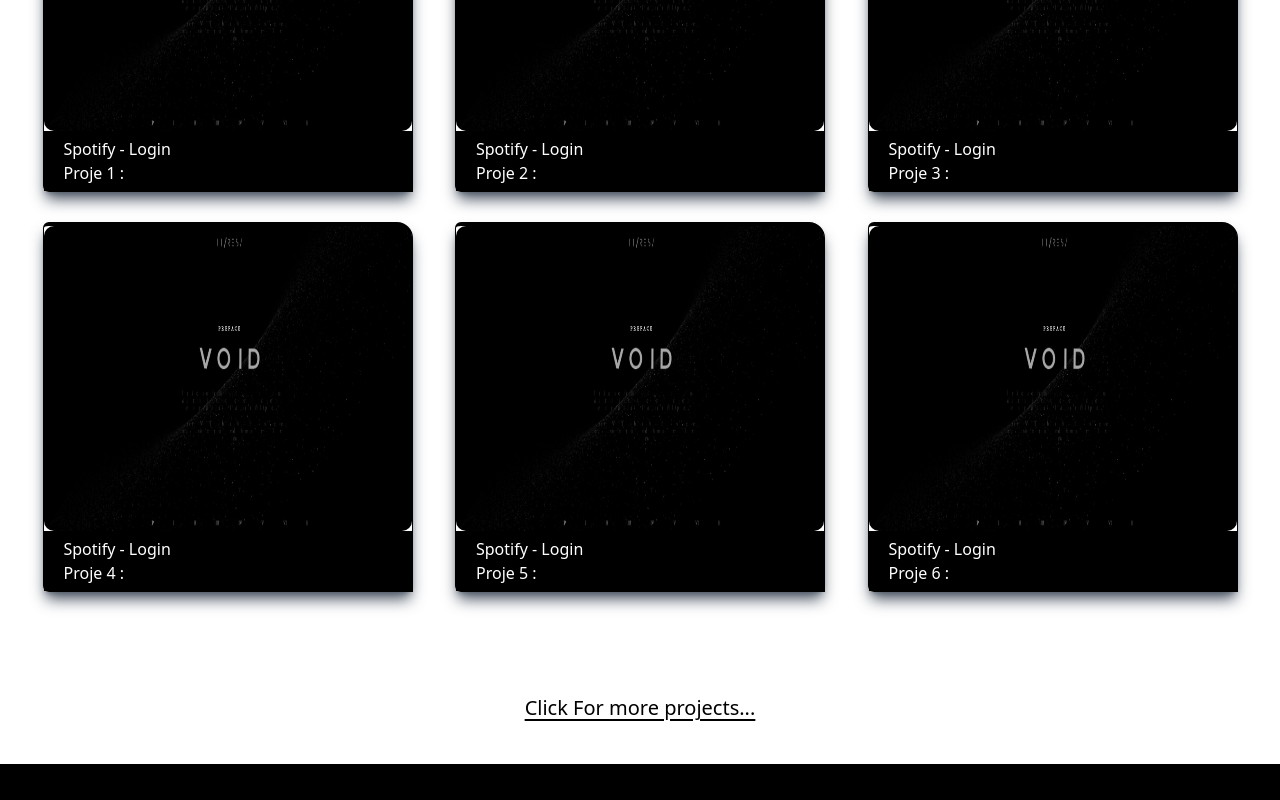
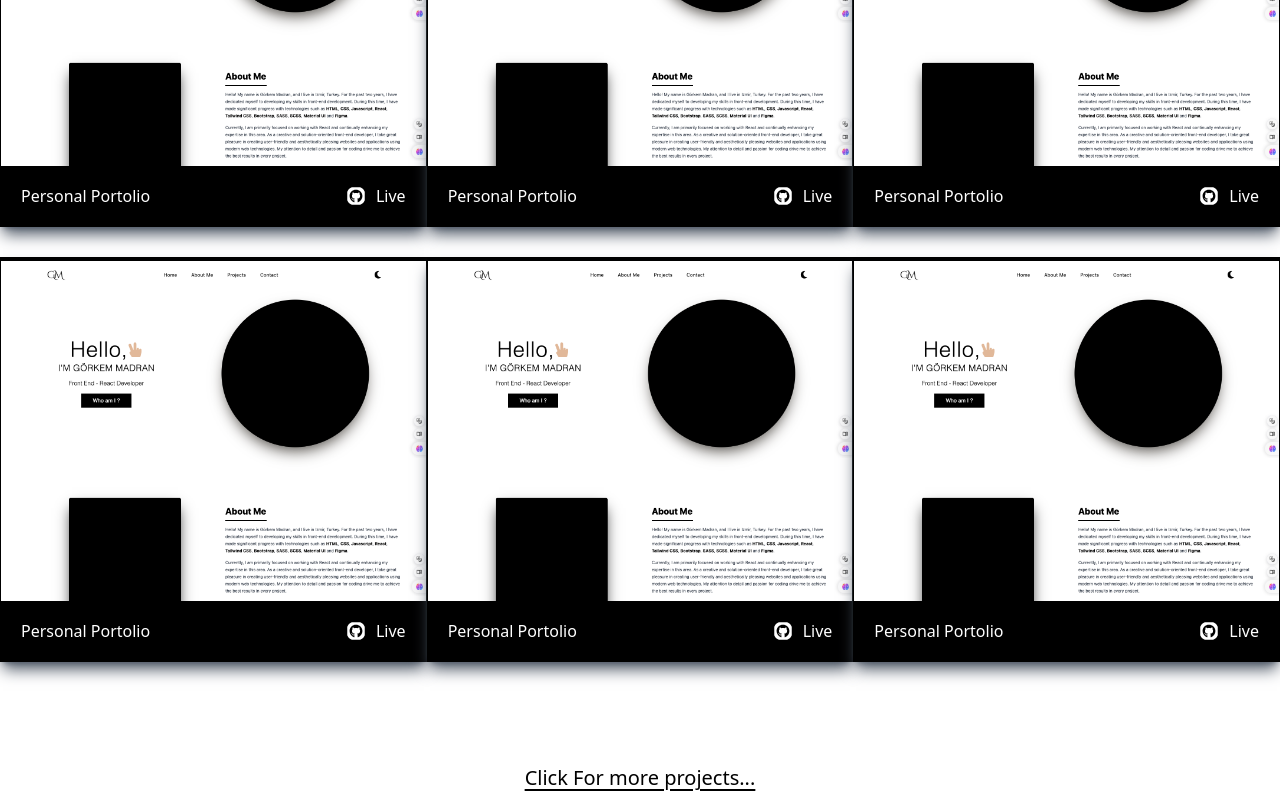
Before and after one commit to gorkemmadran/My-website, a React (Create React App) app in the folder my-website/: page / in a window 1280 px wide. Shown: the part 2360-3160 px from the top of the page. Built offline with nearby package versions, Linux system fonts and the light colour scheme; a web font is replaced by a local one.

Commit message:
Project alanı tasarımı değiştirildi

```diff
--- a/my-website/src/Projects.js
+++ b/my-website/src/Projects.js
@@ -2,6 +2,8 @@ import React, { useState } from 'react';
 import ProjeOne from  './image/project..jpg'
 import { DarkModeContext } from './DarkModeContext';
 import { useContext } from 'react';
+import { FaSquareGithub } from "react-icons/fa6";
+import Mywebsite from './image/webimg.png'
 
 function Projects() {
   const { darkMode } = useContext(DarkModeContext);
@@ -12,7 +14,7 @@ function Projects() {
   };
 
   return (
-    <div className={darkMode ? 'dark bg-black' : ''}>
+    <div id='project' className={darkMode ? 'dark bg-black' : ''}>
       <div className='xs:flex xs:items-center xs:justify-center xs:flex-col  sm:flex sm:items-center sm:justify-center sm:flex-col md:flex md:items-center md:justify-center md:flex-col  lg:flex lg:items-center lg:justify-center xl:flex xl:justify-center xl:items-center 2xl:flex 2xl:items-center 2xl:justify-center     '>
         <h2 className='text-3xl font-extrabold dark:text-zinc-200'>Projects</h2>
         <div className='flex items-center  mt-3'>
@@ -21,71 +23,193 @@ function Projects() {
         </div>
       </div>
       <div className='container mx-auto flex items-center justify-evenly mt-[60px] pb-[60px] flex-wrap'>
-        <div className='card border  border-black border-t-4 shadow-lg shadow-gray-600 rounded-tr-2xl rounded-l-md  w-[370px] justify-between  flex items-center bg-gray  mt-[30px] h-[370px] flex-col dark:border-gray-400'>
-          <img style={{width : '420px', height : '315px', margin : 'auto', borderRadius : '10px'  }} src={ProjeOne}></img>
+        <div className='card border  border-black border-t-4 shadow-lg shadow-gray-600 w-1/3 h-[405px] justify-between  flex items-center bg-gray  mt-[30px]  flex-col dark:border-gray-400'>
+          <div className='w-full h-full overflow-auto '>
+        <img
+  style={{
+    width: '100%',
+    height: 'auto',
+  }}
+  src={Mywebsite}
+  alt="Website Screenshot"
+/> </div>
+
           <div className='card-footer flex justify-center  flex-col w-[100%] bg-black  text-white p-5 h-[60px]'>
-            <p>Spotify - Login</p>
-            <p>Proje 1 :</p>
+          <div className='flex items-center justify-between flex-row'>
+          <h1>Personal Portolio</h1>
+          <div className='flex items-center justify-center flex-row'>
+          <FaSquareGithub initial="hidden" className='mr-[10px] text-xl rounded-full' />
+          <h1>Live</h1>
+
+          </div>
+
+          </div>
           </div>
         </div>
-        <div className='card border border-black border-t-4 shadow-lg shadow-gray-600 rounded-tr-2xl rounded-l-md  w-[370px] justify-between  flex items-center bg-gray  mt-[30px] h-[370px] flex-col dark:border-gray-400'>
-        <img style={{width : '420px', height : '315px', margin : 'auto', borderRadius : '10px'  }} src={ProjeOne}></img>
+        <div className='card border border-black border-t-4 w-1/3 h-[405px] shadow-lg shadow-gray-600  justify-between  flex items-center bg-gray  mt-[30px]  flex-col dark:border-gray-400'>
 
-                    <div className='card-footer flex justify-center flex-col w-[100%] bg-black text-white p-5 h-[60px]'>
-            <p>Spotify - Login</p>
-            <p>Proje 2 :</p>
+        <div className='w-full h-full overflow-auto '>
+        <img
+  style={{
+    width: '100%',
+    height: 'auto',
+  }}
+  src={Mywebsite}
+  alt="Website Screenshot"
+/>
+            </div>
+            <div className='card-footer flex justify-center  flex-col w-[100%] bg-black  text-white p-5 h-[60px]'>
+          <div className='flex items-center justify-between flex-row'>
+          <h1>Personal Portolio</h1>
+          <div className='flex items-center justify-center flex-row'>
+          <FaSquareGithub initial="hidden" className='mr-[10px] text-xl rounded-full' />
+          <h1>Live</h1>
+
+          </div>
+
+          </div>
           </div>
         </div>
-        <div className='card border border-black border-t-4 shadow-lg shadow-gray-600 rounded-tr-2xl rounded-l-md  w-[370px] justify-between  flex items-center bg-gray  mt-[30px] h-[370px] flex-col  dark:border-gray-400'>
-        <img style={{width : '420px', height : '315px', margin : 'auto', borderRadius : '10px'  }} src={ProjeOne}></img>
+        <div className='card border border-black border-t-4 shadow-lg shadow-gray-600 w-1/3 h-[405px] justify-between  flex items-center bg-gray  mt-[30px]  flex-col  dark:border-gray-400'>
+        <div className='w-full h-full overflow-auto '>
+        <img
+  style={{
+    width: '100%',
+    height: 'auto',
+  }}
+  src={Mywebsite}
+  alt="Website Screenshot"
+/>
+            </div>
+            <div className='card-footer flex justify-center  flex-col w-[100%] bg-black  text-white p-5 h-[60px]'>
+          <div className='flex items-center justify-between flex-row'>
+          <h1>Personal Portolio</h1>
+          <div className='flex items-center justify-center flex-row'>
+          <FaSquareGithub initial="hidden" className='mr-[10px] text-xl rounded-full' />
+          <h1>Live</h1>
 
-          <div className='card-footer flex justify-center flex-col w-[100%] bg-black text-white p-5 h-[60px]'>
-            <p>Spotify - Login</p>
-            <p>Proje 3 :</p>
+          </div>
+
+          </div>
           </div>
         </div>
-        <div className='card border border-black border-t-4 shadow-lg shadow-gray-600 rounded-tr-2xl rounded-l-md  w-[370px] justify-between  flex items-center bg-gray  mt-[30px] h-[370px] flex-col dark:border-gray-400'>
-        <img style={{width : '420px', height : '315px', margin : 'auto', borderRadius : '10px'  }} src={ProjeOne}></img>
+        <div className='card border border-black border-t-4 shadow-lg shadow-gray-600 w-1/3 h-[405px] justify-between  flex items-center bg-gray  mt-[30px] flex-col dark:border-gray-400'>
+        <div className='w-full h-full overflow-auto '>
+        <img
+  style={{
+    width: '100%',
+    height: 'auto',
+  }}
+  src={Mywebsite}
+  alt="Website Screenshot"
+/>
+            </div>
+            <div className='card-footer flex justify-center  flex-col w-[100%] bg-black  text-white p-5 h-[60px]'>
+          <div className='flex items-center justify-between flex-row'>
+          <h1>Personal Portolio</h1>
+          <div className='flex items-center justify-center flex-row'>
+          <FaSquareGithub initial="hidden" className='mr-[10px] text-xl rounded-full' />
+          <h1>Live</h1>
 
-          <div className='card-footer flex justify-center flex-col w-[100%] bg-black text-white p-5 h-[60px]'>
-            <p>Spotify - Login</p>
-            <p>Proje 4 :</p>
+          </div>
+
+          </div>
           </div>
         </div>
-        <div className='card border border-black border-t-4 shadow-lg shadow-gray-600 rounded-tr-2xl rounded-l-md  w-[370px] justify-between  flex items-center bg-gray  mt-[30px] h-[370px] flex-col dark:border-gray-400'>
-            <img style={{width : '420px', height : '315px', margin : 'auto', borderRadius : '10px'  }} src={ProjeOne}></img>
+        <div className='card border border-black border-t-4 shadow-lg shadow-gray-600 w-1/3 h-[405px] justify-between  flex items-center bg-gray  mt-[30px] flex-col dark:border-gray-400'>
+        <div className='w-full h-full overflow-auto '>
+        <img
+  style={{
+    width: '100%',
+    height: 'auto',
+  }}
+  src={Mywebsite}
+  alt="Website Screenshot"
+/>
+            </div>
+            <div className='card-footer flex justify-center  flex-col w-[100%] bg-black  text-white p-5 h-[60px]'>
+          <div className='flex items-center justify-between flex-row'>
+          <h1>Personal Portolio</h1>
+          <div className='flex items-center justify-center flex-row'>
+          <FaSquareGithub initial="hidden" className='mr-[10px] text-xl rounded-full' />
+          <h1>Live</h1>
 
-              <div className='card-footer flex justify-center flex-col w-[100%] bg-black text-white p-5 h-[60px]'>
-                <p>Spotify - Login</p>
-                <p>Proje 5 :</p>
-              </div>
+          </div>
+
+          </div>
+          </div>
             </div>
-            <div className='card border border-black border-t-4 shadow-lg shadow-gray-600 rounded-tr-2xl rounded-l-md  w-[370px] justify-between  flex items-center bg-gray  mt-[30px] h-[370px] flex-col dark:border-gray-400'>
-            <img style={{width : '420px', height : '315px', margin : 'auto', borderRadius : '10px'  }} src={ProjeOne}></img>
+            <div className='card border border-black border-t-4 shadow-lg shadow-gray-600   w-1/3 h-[405px] justify-between  flex items-center bg-gray  mt-[30px]  flex-col dark:border-gray-400'>
+            <div className='w-full h-full overflow-auto '>
+        <img
+  style={{
+    width: '100%',
+    height: 'auto',
+  }}
+  src={Mywebsite}
+  alt="Website Screenshot"
+/>
+            </div>
+            <div className='card-footer flex justify-center  flex-col w-[100%] bg-black  text-white p-5 h-[60px]'>
+          <div className='flex items-center justify-between flex-row'>
+          <h1>Personal Portolio</h1>
+          <div className='flex items-center justify-center flex-row'>
+          <FaSquareGithub initial="hidden" className='mr-[10px] text-xl rounded-full' />
+          <h1>Live</h1>
 
-              <div className='card-footer flex justify-center flex-col w-[100%] bg-black text-white p-5 h-[60px]'>
-                <p>Spotify - Login</p>
-                <p>Proje 6 :</p>
-              </div>
+          </div>
+
+          </div>
+          </div>
             </div>
         {clickMore && (
           <>
 
-            <div className='card border border-black border-t-4 shadow-lg shadow-gray-600 rounded-tr-2xl rounded-l-md  w-[370px] justify-between  flex items-center bg-gray  mt-[30px] h-[370px] flex-col dark:border-gray-400'>
-            <img style={{width : '420px', height : '315px', margin : 'auto', borderRadius : '10px'  }} src={ProjeOne}></img>
+            <div className='card border border-black border-t-4 shadow-lg shadow-gray-600 w-1/3 h-[405px]  justify-between  flex items-center bg-gray  mt-[30px]  flex-col dark:border-gray-400'>
+            <div className='w-full h-full overflow-auto '>
+        <img
+  style={{
+    width: '100%',
+    height: 'auto',
+  }}
+  src={Mywebsite}
+  alt="Website Screenshot"
+/>
+            </div>
+            <div className='card-footer flex justify-center  flex-col w-[100%] bg-black  text-white p-5 h-[60px]'>
+          <div className='flex items-center justify-between flex-row'>
+          <h1>Personal Portolio</h1>
+          <div className='flex items-center justify-center flex-row'>
+          <FaSquareGithub initial="hidden" className='mr-[10px] text-xl rounded-full' />
+          <h1>Live</h1>
 
-              <div className='card-footer flex justify-center flex-col w-[100%] bg-black text-white p-5 h-[60px]'>
-                <p>Spotify - Login</p>
-                <p>Proje 7 :</p>
-              </div>
+          </div>
+
+          </div>
+          </div>
             </div>
-            <div className='card border border-black border-t-4 shadow-lg shadow-gray-600 rounded-tr-2xl rounded-l-md  w-[370px] justify-between  flex items-center bg-gray  mt-[30px] h-[370px] flex-col dark:border-gray-400'>
-            <img style={{width : '420px', height : '315px', margin : 'auto', borderRadius : '10px'  }} src={ProjeOne}></img>
+            <div className='card border border-black border-t-4 shadow-lg shadow-gray-600 w-1/3 h-[405px] justify-between  flex items-center bg-gray  mt-[30px]  flex-col dark:border-gray-400'>
+            <div className='w-full h-full overflow-auto '>
+        <img
+  style={{
+    width: '100%',
+    height: 'auto',
+  }}
+  src={Mywebsite}
+  alt="Website Screenshot"
+/>
+            </div>
+            <div className='card-footer flex justify-center  flex-col w-[100%] bg-black  text-white p-5 h-[60px]'>
+          <div className='flex items-center justify-between flex-row'>
+          <h1>Personal Portolio</h1>
+          <div className='flex items-center justify-center flex-row'>
+          <FaSquareGithub initial="hidden" className='mr-[10px] text-xl rounded-full' />
+          <h1>Live</h1>
 
-              <div className='card-footer flex justify-center flex-col w-[100%] bg-black text-white p-5 h-[60px]'>
-                <p>Spotify - Login</p>
-                <p>Proje 8 :</p>
-              </div>
+          </div>
+
+          </div>
+          </div>
             </div>
           </>
         )}
```
Also changed, not shown: my-website/src/image/webimg.png (added).
